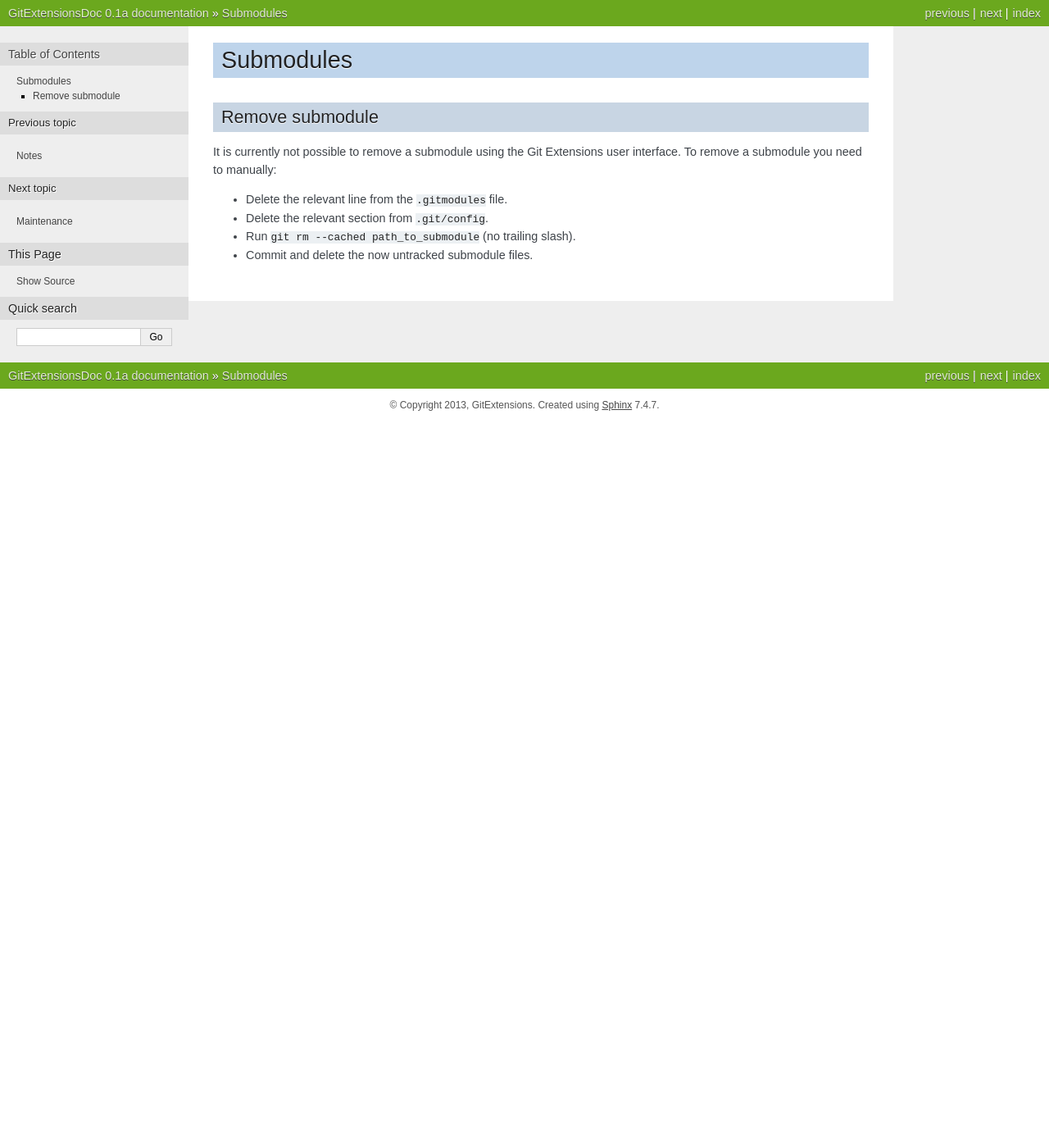
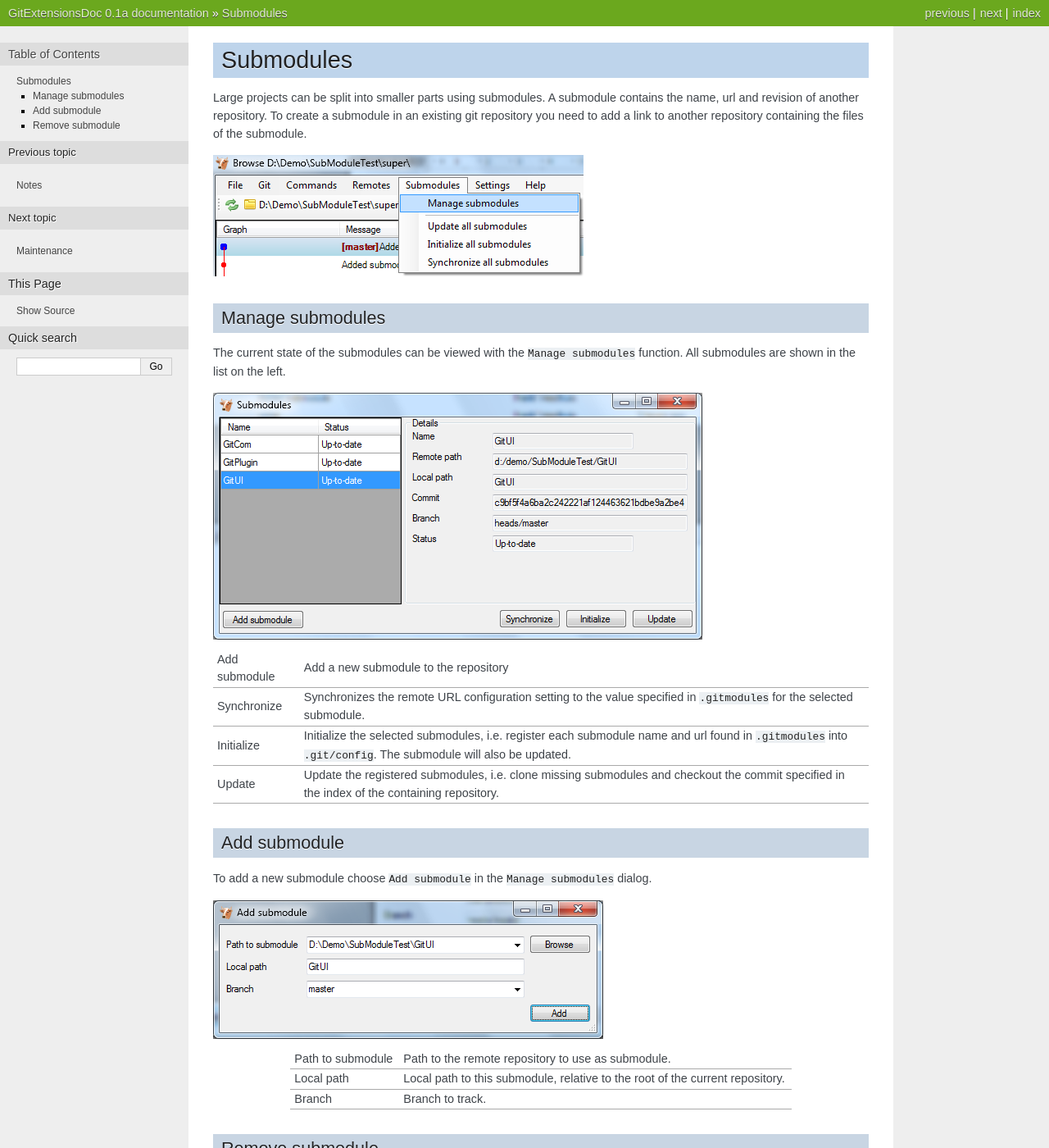
Before and after one commit to martinqt/GitExtensionsDoc, a Sphinx documentation site: the page built from source/submodules.rst, in a window 1280 px wide and 1400 px high. Shown: the whole window at 82% size. Built offline with Sphinx 7.4.7, drawn with Linux system fonts in a browser that asks for light colours.

Commit message:
Complete submodules section port

```diff
--- a/source/submodules.rst
+++ b/source/submodules.rst
@@ -1,10 +1,53 @@
 Submodules
 ==========
+
+Large projects can be split into smaller parts using submodules. A submodule contains the name, url and revision of
+another repository. To create a submodule in an existing git repository you need to add a link to another repository
+containing the files of the submodule.
+
+.. image:: /images/submodules.png
+
+Manage submodules
+-----------------
+
+The current state of the submodules can be viewed with the ``Manage submodules`` function. All submodules are shown in
+the list on the left.
+
+.. image:: /images/submodules_dialog.png
+
++--------------+-----------------------------------------------------------------------------------------------------------------+
+|Add submodule | Add a new submodule to the repository                                                                           |
++--------------+-----------------------------------------------------------------------------------------------------------------+
+|Synchronize   | Synchronizes the remote URL configuration setting to the value specified in ``.gitmodules`` for the selected    |
+|              | submodule.                                                                                                      |
++--------------+-----------------------------------------------------------------------------------------------------------------+
+|Initialize    | Initialize the selected submodules, i.e. register each submodule name and url found in ``.gitmodules`` into     |
+|              | ``.git/config``. The submodule will also be updated.                                                            |
++--------------+-----------------------------------------------------------------------------------------------------------------+
+|Update        | Update the registered submodules, i.e. clone missing submodules and checkout the commit specified in the index  |
+|              | of the containing repository.                                                                                   |
++--------------+-----------------------------------------------------------------------------------------------------------------+
+
+Add submodule
+-------------
+
+To add a new submodule choose ``Add submodule`` in the ``Manage submodules`` dialog.
+
+.. image:: /images/add_submodules.png
+
++------------------+-------------------------------------------------------------------------------+
+|Path to submodule | Path to the remote repository to use as submodule.                            |
++------------------+-------------------------------------------------------------------------------+
+|Local path        | Local path to this submodule, relative to the root of the current repository. |
++------------------+-------------------------------------------------------------------------------+
+|Branch            | Branch to track.                                                              |
++------------------+-------------------------------------------------------------------------------+
 
 Remove submodule
 ----------------
 
-It is currently not possible to remove a submodule using the Git Extensions user interface. To remove a submodule you need to manually:
+It is currently not possible to remove a submodule using the Git Extensions user interface. To remove a submodule you
+need to manually:
 
 * Delete the relevant line from the ``.gitmodules`` file.
 * Delete the relevant section from ``.git/config``.
```
Also changed, not shown: progress.md (+3 -3 lines), source/images/add_submodules.png (added), source/images/submodules.png (added), source/images/submodules_dialog.png (added).
